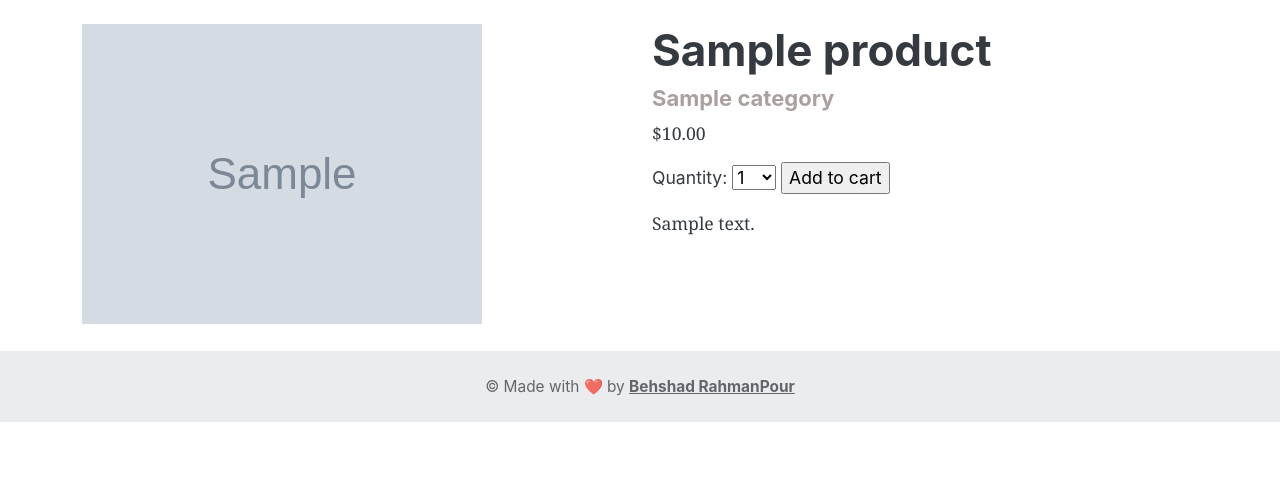
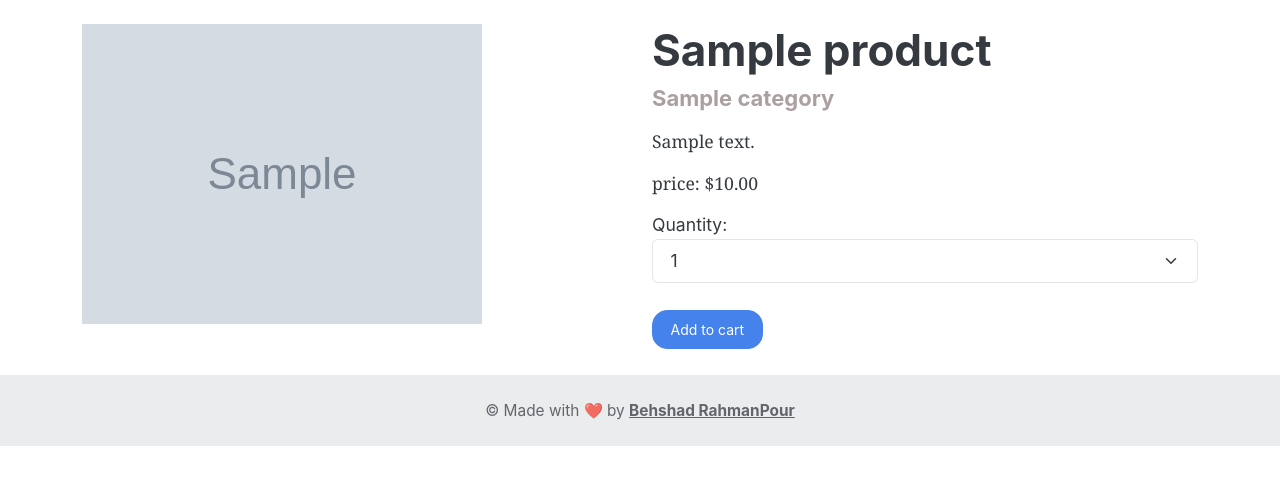
Before and after one commit to behshadrhp/ShadMall, a Django app: a page that uses templates/shop/product/detail.html in a window 1280 px wide. Shown: the part 58-543 px from the top of the page. Run offline with Django 4.2, Linux system fonts and the light colour scheme; tables that the repository leaves empty hold one stand-in row (values such as "Sample post"); grey boxes marked "Sample" are stand-in pictures; some libraries are stand-ins or nearby versions.

Commit message:
update form + template on cart

```diff
--- a/cart/forms.py
+++ b/cart/forms.py
@@ -14,3 +14,8 @@ class CartAddProductForm(forms.Form):
         initial=False,
         widget=forms.HiddenInput
     )
+
+    def __init__(self, *args, **kwargs):
+        super().__init__(*args, **kwargs)
+
+        self.fields['quantity'].widget.attrs['class'] = 'form-select'
--- a/templates/cart/detail.html
+++ b/templates/cart/detail.html
@@ -27,15 +27,15 @@
         <tr>
           <td>
             <a href="{{ product.get_absolute_url }}">
-              <img src="{% if product.cover %}{{ product.cover.url }}{% else %}{% static "img/product.jpeg" %}{% endif %}" style='width: 9%;border-radius: 10%;'>
+              <img src="{% if product.cover %}{{ product.cover.url }}{% else %}{% static "img/product.jpeg" %}{% endif %}" style='width: 100px;border-radius: 10%;'>
             </a>
           </td>
-          <td>{{ product.name }}</td>
+          <td>{{ product.title }}</td>
           <td>{{ item.quantity }}</td>
           <td>
             <form action="{% url "cart:cart_remove" product.id %}" method="post">
-              <input type="submit" value="Remove">
               {% csrf_token %}
+              <input type="submit" class="btn btn-danger" value="Remove">
             </form>
           </td>
           <td class="num">${{ item.price }}</td>
--- a/templates/shop/product/detail.html
+++ b/templates/shop/product/detail.html
@@ -20,13 +20,13 @@
                         {{ product.category }}
                     </a>
                 </h5>
-                <p class="price">${{ product.price }}</p>
+                <p class="description">{{ product.description|linebreaks }}</p>
+                <p class="price">price: ${{ product.price }}</p>
                 <form action="{% url "cart:cart_add" product.id %}" method="post">
-                    {{ cart_product_form }}
                     {% csrf_token %}
-                    <input type="submit" value="Add to cart">
+                    {{ cart_product_form }}<br>
+                    <input type="submit" class="btn btn-primary" value="Add to cart">
                 </form>
-                <p class="description">{{ product.description|linebreaks }}</p>
             </div>
         </div>
     </div>
```
Also changed, not shown: cart/cart.py (+4 -3 lines).
